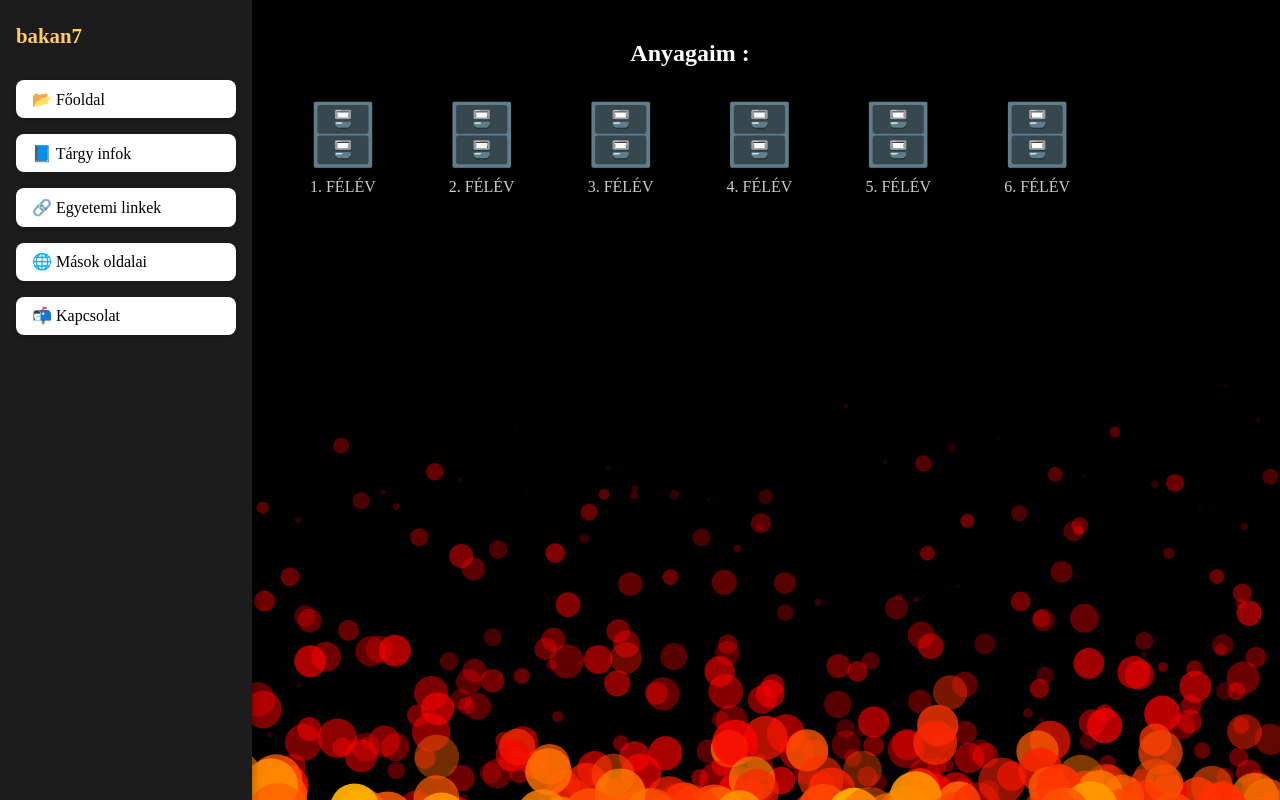
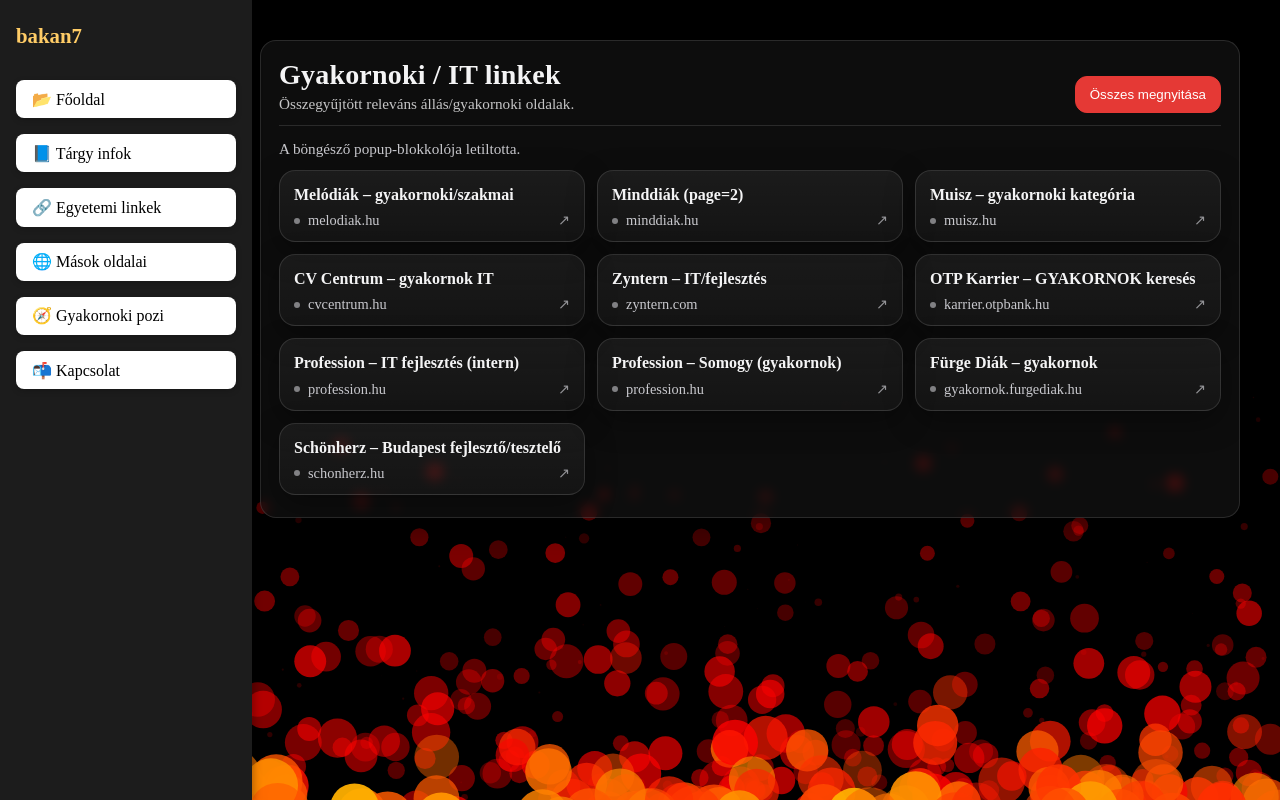
Before and after one commit to Andrssss/MyWebsite, a React (Vite) app: page /gyakornoki_poziciok/auto in a window 1280 px wide. Before the commit this address led to /. Built offline with nearby package versions, Linux system fonts and the light colour scheme.

Commit message:
sexy job link opener

```diff
--- a/src/App.css
+++ b/src/App.css
@@ -533,3 +533,171 @@ body {
     box-sizing: border-box;
   }
 }
+
+
+
+
+:root{
+  --ll-bg: rgba(20,20,20,0.65);
+  --ll-card: rgba(255,255,255,0.06);
+  --ll-card-hover: rgba(255,255,255,0.12);
+  --ll-border: rgba(255,255,255,0.12);
+  --ll-text: #f4f4f5;
+  --ll-muted: #c9c9ce;
+  --ll-shadow: 0 10px 30px rgba(0,0,0,.35);
+  --ll-radius: 16px;
+  --ll-blur: saturate(140%) blur(6px);
+}
+
+.links-launcher{
+  color: var(--ll-text);
+  background: var(--ll-bg);
+  backdrop-filter: var(--ll-blur);
+  border: 1px solid var(--ll-border);
+  border-radius: var(--ll-radius);
+  padding: 18px 18px 22px;
+  box-shadow: var(--ll-shadow);
+}
+
+.ll-head{
+  display: flex;
+  align-items: flex-end;
+  justify-content: space-between;
+  gap: 12px;
+  margin-bottom: 14px;
+  border-bottom: 1px solid var(--ll-border);
+  padding-bottom: 12px;
+}
+.ll-head h2{
+  margin: 0;
+  font-size: clamp(20px, 2.4vw, 28px);
+  letter-spacing: .2px;
+}
+.ll-sub{ margin: 4px 0 0; opacity: .8; font-size: .95rem; }
+
+.ll-actions{ display: flex; gap: 10px; flex-wrap: wrap; }
+.btn{
+  border-radius: 12px;
+  padding: 10px 14px;
+  border: 1px solid var(--ll-border);
+  background: var(--ll-card);
+  color: var(--ll-text);
+  cursor: pointer;
+  transition: transform .08s ease, background .15s ease, border-color .15s ease;
+  text-decoration: none; display:inline-flex; align-items:center; gap:8px;
+}
+.btn:hover{ background: var(--ll-card-hover); transform: translateY(-1px); }
+.btn:active{ transform: translateY(0); }
+.btn-primary{ border-color: transparent; }
+.btn-ghost{ background: transparent; }
+
+.ll-status{
+  margin: 10px 0 6px;
+  font-size: .95rem;
+  color: var(--ll-muted);
+}
+
+.link-grid{
+  list-style: none;
+  margin: 12px 0 0;
+  padding: 0;
+  display: grid;
+  grid-template-columns: repeat(auto-fill, minmax(240px, 1fr));
+  gap: 12px;
+}
+.link-card{
+  border-radius: var(--ll-radius);
+  overflow: clip;
+  border: 1px solid var(--ll-border);
+  background: linear-gradient(180deg, var(--ll-card), rgba(255,255,255,0.03));
+  transition: transform .12s ease, box-shadow .15s ease, border-color .15s ease, background .2s ease;
+  box-shadow: var(--ll-shadow);
+}
+.link-card:hover{ transform: translateY(-2px); border-color: rgba(255,255,255,.22); }
+
+.card-link{
+  display:block; padding: 14px 14px 12px; text-decoration:none; color:inherit;
+}
+.card-title{
+  font-weight: 600; line-height: 1.2; margin-bottom: 8px;
+}
+.card-meta{
+  display:flex; align-items:center; gap:8px; font-size:.9rem; color: var(--ll-muted);
+}
+.card-meta .dot{
+  width: 6px; height: 6px; border-radius: 999px; background: var(--ll-muted); opacity:.6;
+}
+.card-meta .ext{ margin-left:auto; opacity:.7; }
+
+.ll-hint{ margin-top: 14px; font-size: .9rem; opacity: .8; }
+
+/* kisebb képernyőn kicsi padding */
+@media (max-width: 520px){
+  .links-launcher{ padding: 5px; border-radius: 14px; }
+}
+@media (max-width: 844px) {
+  .main-content.re-page {
+    margin-left: 0 !important;
+  }
+}
+
+.main-content.re-page {
+  margin-left: 120px; /* finomhangolás: 238–244px között próbáld ki */
+}
+
+.sidebar.collapsed ~ .main-content.re-page {
+  margin-left: 5px; /* összehúzott állapot */
+}
+
+
+
+/* Popup-blokkoló figyelmeztetés */
+.popup-blocker-overlay {
+  position: fixed;
+  top: 0; left: 0; width: 100%; height: 100%;
+  background: rgba(0,0,0,0.65);
+  display: flex;
+  align-items: center;
+  justify-content: center;
+  z-index: 9999;
+}
+
+.popup-blocker-box {
+  background: #1e1e1e;
+  color: white;
+  padding: 20px 26px;
+  border-radius: 14px;
+  max-width: 420px;
+  text-align: center;
+  box-shadow: 0 6px 20px rgba(0,0,0,0.5);
+}
+
+.popup-blocker-box h3 {
+  margin-top: 0;
+  font-size: 1.3rem;
+}
+
+.popup-guide {
+  font-size: 0.9rem;
+  opacity: 0.85;
+  margin: 10px 0;
+  text-align: left;
+}
+
+.popup-actions {
+  display: flex;
+  gap: 10px;
+  justify-content: center;
+  margin-top: 14px;
+}
+
+/* Piros stílus az „Összes megnyitása” gombhoz */
+.btn-red {
+  background-color: #e53935 !important;
+  border-color: #e53935 !important;
+  color: #fff !important;
+}
+.btn-red:hover {
+  background-color: #c62828 !important;
+  border-color: #c62828 !important;
+}
--- a/src/App.jsx
+++ b/src/App.jsx
@@ -15,6 +15,7 @@ import OthersLinks from './OthersLinks.jsx';
 import About from './About.jsx';
 import SubjectInfo from './SubjectInfo.jsx';
 import Particles from './Particles.jsx';
+import LinksLauncher from './LinksLauncher.jsx';
 
 
 const AppContent = () => {
@@ -53,7 +54,11 @@ useEffect(() => {
 
 
   return (
-    <div className={isMobile ? 'container' : 'layout'}>
+    <div className={`${isMobile ? 'container' : 'layout'} ${
+      !isMobile && hasNavigatedAway && !(location.pathname === '/targy_info' && subjectInfoLoading)
+        ? 'sb-collapsed'
+        : ''
+     }`}>
       <div className="particles-wrapper">
         <div className="background-image"></div> {/* Háttérkép */}
         <Particles active={particlesActive} />
@@ -81,13 +86,15 @@ useEffect(() => {
           </header>
 
           <nav className="navbar">
-            <ul className={`menu ${menuOpen ? 'open' : ''} mobile`}>
+             <ul className={`menu ${menuOpen ? 'open' : ''} mobile`}>
               <li><Link to="/" onClick={() => setMenuOpen(false)}>Főoldal</Link></li>
               <li><Link to="/targy_info" onClick={() => setMenuOpen(false)}>Tárgy info</Link></li>
               <li><Link to="/egyetemi_linkek" onClick={() => setMenuOpen(false)}>Egyetemi Linkek</Link></li>
               <li><Link to="/masok_oldalai" onClick={() => setMenuOpen(false)}>Mások oldalai</Link></li>
+              <li><Link to="/gyakornoki_poziciok" onClick={() => setMenuOpen(false)}>Gyakornoki linkek</Link></li>
               <li><Link to="/kapcsolat" onClick={() => setMenuOpen(false)}>Kapcsolat</Link></li>
             </ul>
+
           </nav>
         </>
       ) :  (
@@ -101,7 +108,9 @@ useEffect(() => {
                 <li><Link to="/targy_info">📘 Tárgy infok</Link></li>
                 <li><Link to="/egyetemi_linkek">🔗 Egyetemi linkek</Link></li>
                 <li><Link to="/masok_oldalai">🌐 Mások oldalai</Link></li>
+                <li><Link to="/gyakornoki_poziciok">🧭 Gyakornoki pozi</Link></li>
                 <li><Link to="/kapcsolat">📬 Kapcsolat</Link></li>
+
               </ul>
             </nav>
           </aside>
@@ -115,6 +124,14 @@ useEffect(() => {
           <Route path="/egyetemi_linkek" element={<UniversityLinks />} />
           <Route path="/masok_oldalai" element={<OthersLinks />} />
           <Route path="/kapcsolat" element={<About />} />
+          <Route
+            path="/gyakornoki_poziciok"
+            element={<div className="main-content re-page"><LinksLauncher /></div>}
+          />
+          <Route
+            path="/gyakornoki_poziciok/auto"
+            element={<div className="main-content re-page"><LinksLauncher autoOpen /></div>}
+          />
           <Route path="*" element={<Navigate to="/" />} />
         </Routes>
       </main>
--- /dev/null
+++ b/src/LinksLauncher.jsx
@@ -0,0 +1,80 @@
+import React, { useEffect, useState, useCallback } from 'react';
+
+const LINKS = [
+  { label: 'Melódiák – gyakornoki/szakmai', url: 'https://www.melodiak.hu/diakmunkak/?l=gyakornoki-szakmai-munkak' },
+  { label: 'Minddiák (page=2)', url: 'https://minddiak.hu/position?page=2' },
+  { label: 'Muisz – gyakornoki kategória', url: 'https://muisz.hu/hu/diakmunkaink?categories=3' },
+  { label: 'CV Centrum – gyakornok IT', url: 'https://cvcentrum.hu/allasok/?s=gyakornok&category%5B%5D=it&category%5B%5D=it-programozas&category%5B%5D=it-uzemeltetes' },
+  { label: 'Zyntern – IT/fejlesztés', url: 'https://zyntern.com/jobs?fields=16' },
+  { label: 'OTP Karrier – GYAKORNOK keresés', url: 'https://karrier.otpbank.hu/go/Minden-allasajanlat/1167001/?q=&q2=&alertId=&locationsearch=&title=GYAKORNOK&date=&location=&shifttype=' },
+  { label: 'Profession – IT fejlesztés (intern)', url: 'https://www.profession.hu/allasok/it-programozas-fejlesztes/1,10,0,intern' },
+  { label: 'Profession – Somogy (gyakornok)', url: 'https://www.profession.hu/allasok/somogy/1,0,38,gyakornok%401%401?keywordsearch' },
+  { label: 'Fürge Diák – gyakornok', url: 'https://gyakornok.furgediak.hu/allasok?statikusmunkakor=7' },
+  { label: 'Schönherz – Budapest fejlesztő/tesztelő', url: 'https://schonherz.hu/diakmunkak/budapest/fejleszto---tesztelo' },
+];
+
+function getDomain(u) {
+  try { return new URL(u).host.replace(/^www\./, ''); } catch { return ''; }
+}
+
+export default function LinksLauncher({ autoOpen = false }) {
+  const [status, setStatus] = useState('');
+
+  const openAll = useCallback(() => {
+    let opened = 0;
+    LINKS.forEach(({ url }) => {
+      const w = window.open(url, '_blank', 'noopener,noreferrer');
+      if (w) opened++;
+    });
+
+    if (opened === LINKS.length) {
+      setStatus('Minden link megnyitva új lapokon.');
+    } else if (opened === 0) {
+      setStatus('A böngésző popup-blokkolója letiltotta.');
+    } else {
+      setStatus(`Csak ${opened}/${LINKS.length} nyílt meg (popup-blokkoló?).`);
+    }
+  }, []);
+
+  // AUTO mód: betöltéskor egyből nyissa
+  useEffect(() => {
+    if (autoOpen) {
+      const t = setTimeout(openAll, 100);
+      return () => clearTimeout(t);
+    }
+  }, [autoOpen, openAll]);
+
+  return (
+    <section className="links-launcher" aria-labelledby="re-title">
+      <header className="ll-head">
+        <div>
+          <h2 id="re-title">Gyakornoki / IT linkek</h2>
+          <p className="ll-sub">Összegyűjtött releváns állás/gyakornoki oldalak.</p>
+        </div>
+
+        <div className="ll-actions">
+          <button className="btn btn-primary btn-red" onClick={openAll}>
+            Összes megnyitása
+          </button>
+        </div>
+      </header>
+
+      {status && <div className="ll-status" role="status">{status}</div>}
+
+      <ul className="link-grid">
+        {LINKS.map(({ label, url }) => (
+          <li key={url} className="link-card">
+            <a href={url} target="_blank" rel="noopener noreferrer" className="card-link">
+              <div className="card-title">{label}</div>
+              <div className="card-meta">
+                <span className="dot" />
+                <span>{getDomain(url)}</span>
+                <span className="ext" aria-hidden="true">↗</span>
+              </div>
+            </a>
+          </li>
+        ))}
+      </ul>
+    </section>
+  );
+}
```
